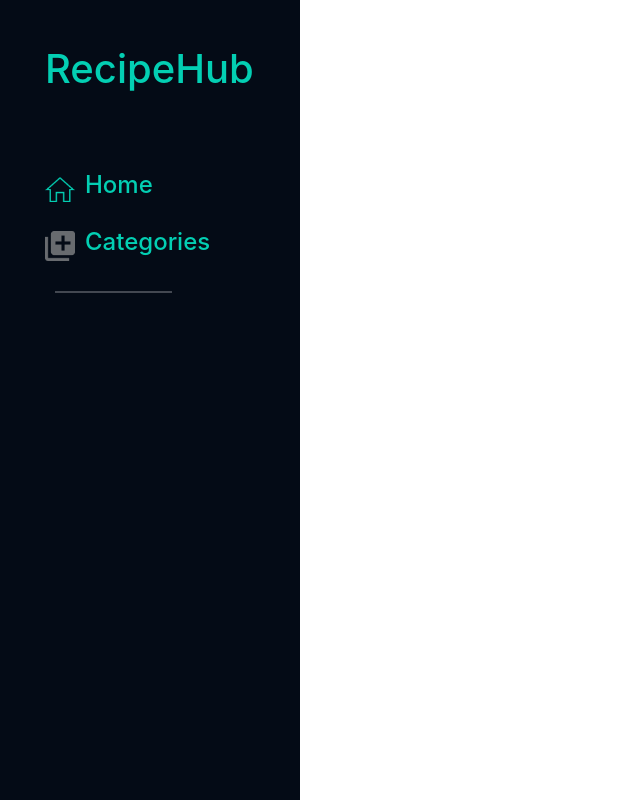
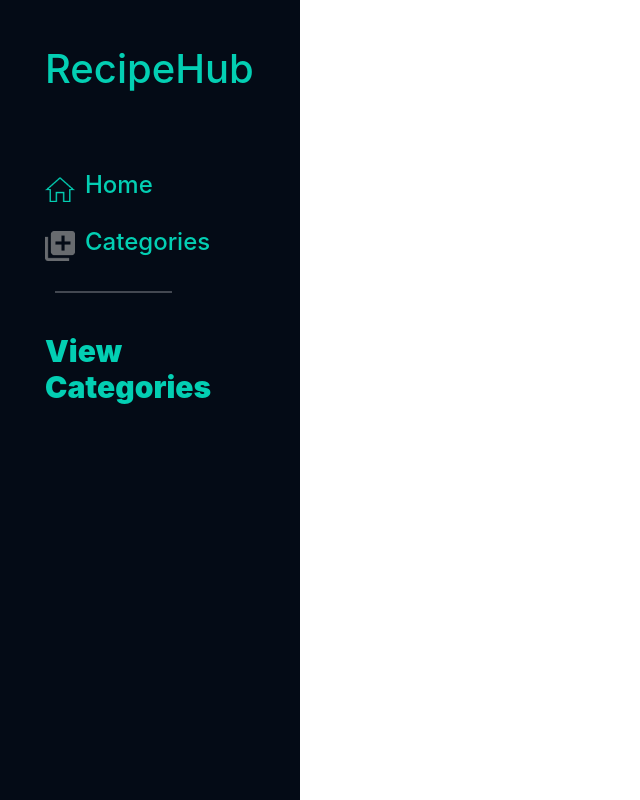
Before and after one commit to Jonathan-Martin1/RecipeHub-Front-End, a React (Create React App) app: page /usercontent in a window 1280 px wide. Shown: the whole page, without its empty margins (0-640 px from the left). Built offline with nearby package versions, Linux system fonts and the light colour scheme.

Commit message:
user nav done. bug in modal, but can fix later

```diff
--- a/src/components/userNav.js
+++ b/src/components/userNav.js
@@ -49,6 +49,12 @@ const UserNav = (props) => {
 							marginLeft: '10px',
 						}}
 					/>
+					<br />
+					<div className='viewCategories'>
+						<a href='/viewcategories' title='View All Categories'>
+							View Categories
+						</a>
+					</div>
 				</div>
 			</div>
 		</div>
```
